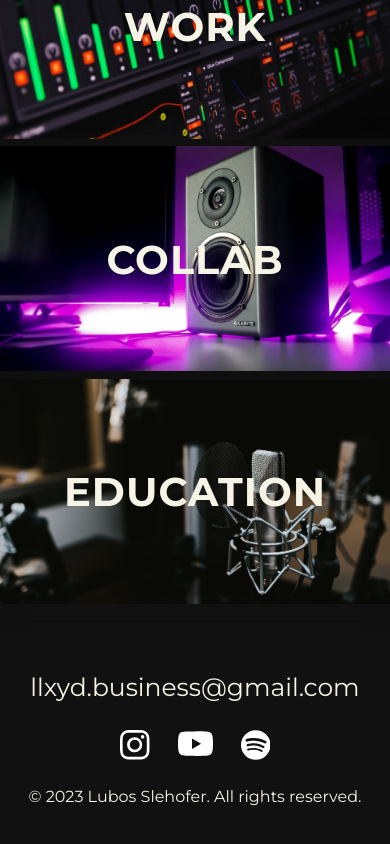
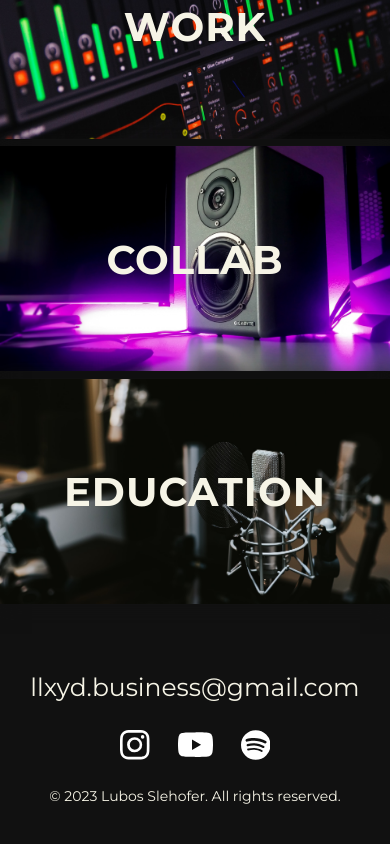
Before and after one commit to zurphus/llxyd, a React (Create React App) app: page / in a window 390 px wide. Shown: the part 1186-2030 px from the top of the page. Built offline with nearby package versions, Linux system fonts and the light colour scheme; a web font is replaced by a local one.

Commit message:
responsive home changes

```diff
--- a/src/components/Footer.css
+++ b/src/components/Footer.css
@@ -57,11 +57,18 @@ footer{
     transition: all 0.2s;
 }
 .copyright-text{
+    font-size: 14px;
     margin: 15px 0 0 0;
+    text-align: center;
 }
 
-@media screen and (max-width: 300px) {
+@media screen and (max-width: 350px) {
     .email-text{
         font-size: 20px;
     }
 }
+@media screen and (max-width: 300px) {
+    .email-text{
+        font-size: 17px;
+    }
+}
```
